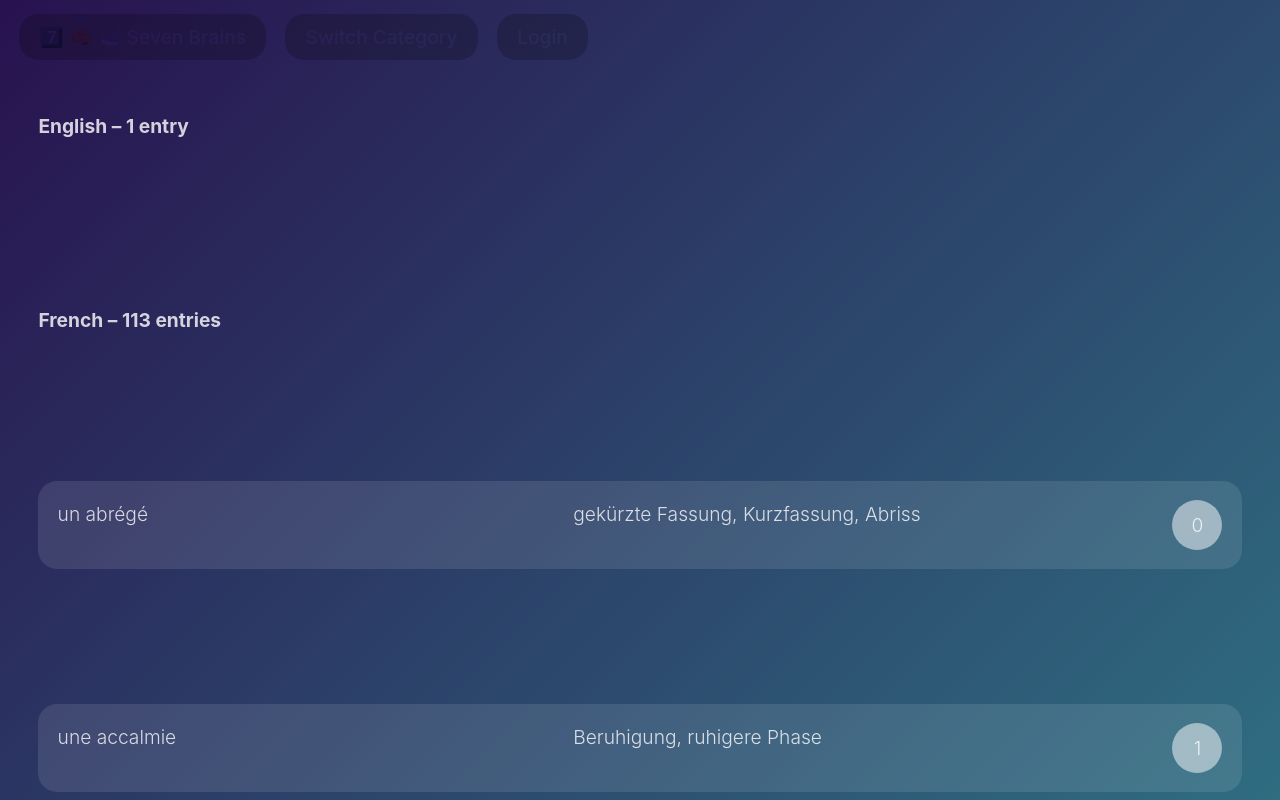
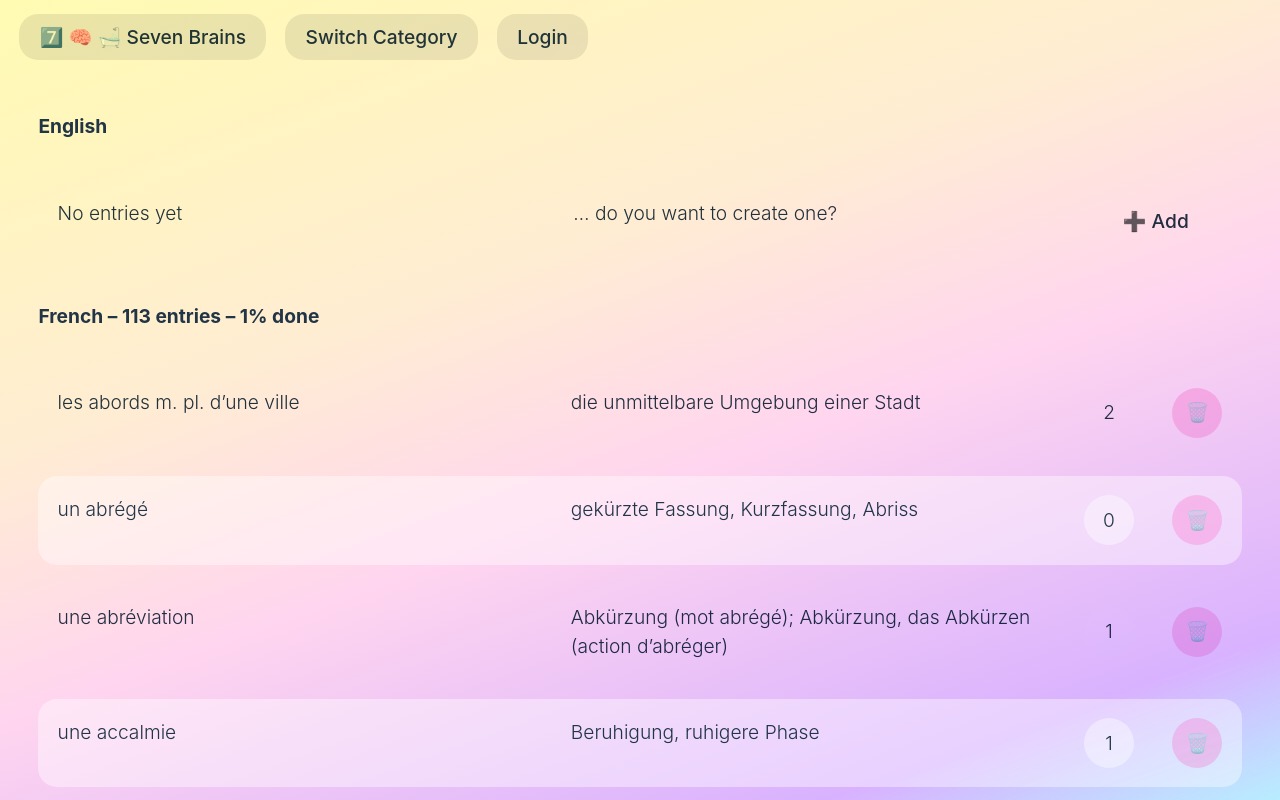
Before and after one commit to extra-jalapenos/apprendio-flashcard-app-frontend, a React (Vite) app: page /lookup in a window 1280 px wide. Shown: the top 800 px of the page. Built offline with nearby package versions, Linux system fonts and the light colour scheme; data requests are answered from the project's data file.

Commit message:
css light / dark theme

```diff
--- a/src/App.jsx
+++ b/src/App.jsx
@@ -7,9 +7,7 @@ import Practice from './components/Practice/Practice'
 import CategorySelection from './components/CategorySelection'
 import Login from './components/Login/Login'
 import Header from './components/header/Header'
-import "./Header.css"
 import Footer from './components/footer/Footer'
-import "./Footer.css"
 import Lookup from './components/Analytics/Lookup'
 
 const userContext = createContext()
--- a/src/Header.css
+++ b/src/Header.css
@@ -12,11 +12,11 @@ nav {
 }
 
 nav button, label {
+  background-color: var(--buttonbackground);
+  mix-blend-mode: multiply;
   border-radius: 1em;
   padding: 0.5rem 1rem;
   margin: 0.25rem 0.5rem;
-  background-color: var(--grey);
-  mix-blend-mode: multiply;
 }
 
 label {
--- a/src/api/db.json
+++ b/src/api/db.json
@@ -1390,7 +1390,7 @@
     {
       "id": 114,
       "categoryId": 2,
-      "stage": 0,
+      "stage": 10,
       "last": "2023-11-29",
       "repetitions": {
         "correct": 0,
@@ -1398,19 +1398,6 @@
       },
       "prompt": "au premier abord / de prime abord",
       "answer": "gleich zu Beginn (schon), auf den ersten Blick, beim ersten Anschein"
-    },
-    {
-      "categoryId": 1,
-      "stage": 0,
-      "last": "2023-11-30T10:04:31.914Z",
-      "repetitions": {
-        "correct": 0,
-        "wrong": 0
-      },
-      "prompt": "Test Entry",
-      "answer": "Answer",
-      "clue": "asd",
-      "id": 115
     },
     {
       "categoryId": "1",
--- a/src/components/Analytics/Lookup.jsx
+++ b/src/components/Analytics/Lookup.jsx
@@ -1,18 +1,19 @@
-import { baseURL, headers } from "../../helpers/constants"
+import { baseURL, headers, maxStage } from "../../helpers/constants"
+import { deleteEntry } from "../../helpers/functions"
 import { useEffect, useState } from "react"
-import CreateEntry from "../CreateEntry"
 import { useNavigate } from "react-router"
 
 function ListPair ({card}) {
   const {prompt, answer, stage} = card
   return (
-    <p className="listentry threeColumns">
+    <div className="listentry threeColumns">
       <p>{prompt}</p>
       <p>{answer}</p>
       <div className="buttoncontainer">
-        <p className="circlebutton">{stage}</p>
+        <p className={stage >= maxStage ? "circlebutton green" : "circlebutton"}>{stage}</p>
+        <p className="circlebutton delete red" onClick={() => deleteEntry(card.id)}>🗑️</p>
       </div>
-    </p>
+    </div>
   )
 }
 
@@ -23,17 +24,20 @@ function CategorySection ({title, entries}) {
     <section>
       <h2>{title}</h2>
       <div className="list">
-        <p className="listentry twoColumns">
-          <p>No entries yet – do you want to create one?</p>
-          <button onClick={() => navigate("/new-entry")}>➕ Add Entry</button>
-        </p>
+        <div className="listentry">
+          <p>No entries yet</p>
+          <p>… do you want to create one?</p>
+          <button onClick={() => navigate("/new-entry")}>➕ Add</button>
+        </div>
       </div>
     </section>
   )
 
+  const donePercent = Number((entries.filter(entry => entry.stage >= maxStage).length) / entries.length * 100).toFixed(0)
+
   return (
     <section>
-      <h2>{title} – {entries.length} {entries.length === 1 ? "entry" : "entries"}</h2>
+      <h2>{title} – {entries.length} {entries.length === 1 ? "entry" : "entries"} – {donePercent}% done</h2>
       <div className="list">
         {entries && entries.map((entry, index) => <ListPair key={index} card={entry}/>)}
       </div>
--- a/src/components/Practice/Practice.jsx
+++ b/src/components/Practice/Practice.jsx
@@ -162,10 +162,10 @@ export default function Practice () {
 
   if (entries && entries.length === 0) {
     return (
-      <>
+      <div className="center">
         <h3>Whoops! There are no entries for {category.title}</h3>
         <button onClick={() => navigate("/new-entry")}>➕ Add Entry</button>
-      </>
+      </div>
     )
   }
 
--- a/src/components/Start.jsx
+++ b/src/components/Start.jsx
@@ -1,6 +1,8 @@
 import { useNavigate } from "react-router"
+
 export default function Start() {
   const navigate = useNavigate()
+
   return (
     <div className="center">
       <h1>Welcome back!</h1>
--- a/src/helpers/constants.js
+++ b/src/helpers/constants.js
@@ -1,4 +1,8 @@
 export const baseURL = "http://localhost:3000"
+
+export const headers = {
+  "content-type": "application/json"
+}
 
 export const entryBlueprint = {
   "categoryId": "",
@@ -12,10 +16,6 @@ export const entryBlueprint = {
 "answer": ""
 }
 
-export const headers = {
-  "content-type": "application/json"
-}
-
 export const maxStage = 10
 
 export const siteTitle = "7️⃣ 🧠 🛁 Seven Brains"
--- /dev/null
+++ b/src/helpers/functions.js
@@ -0,0 +1,40 @@
+import { baseURL, headers } from "./constants"
+
+
+export const getEntries = async () => {
+  const endpoint = "/entries/"
+
+  const options = {
+    headers: headers
+  }
+
+  return await fetch(baseURL + endpoint, options)
+}
+
+export const deleteEntry = (id) => {
+  const endpoint = "/entries/" + id
+
+  const options = {
+    method: "DELETE",
+    headers: headers
+  }
+
+  fetch(baseURL + endpoint, options)
+    .then(response => response.json())
+    .then(data => console.log(data))
+    .catch(error => console.log("error deleting entry, id:", id, error))
+}
+
+export const deleteCategory = (id) => {
+  const endpoint = "/category/" + id
+
+  const options = {
+    method: "DELETE",
+    headers: headers
+  }
+
+  fetch(baseURL + endpoint, options)
+    .then(response => response.json())
+    .then(data => console.log(data))
+    .catch(error => console.log("error deleting entry, id:", id, error))
+}
--- a/src/index.css
+++ b/src/index.css
@@ -7,22 +7,21 @@
   --textcolor: var(--black);
   color:  rgba(255, 255, 255, 0.8);
 
-  --pink: rgba(255, 83, 189, 0.5);
-  --red: rgba(235, 0, 59, 0.5);
-  --orange: rgb(255, 232, 200);
-  --yellow: rgba(255,252,198,1);
-  --green: rgba(0, 235, 110, 0.5);
-  --blue: rgba(0, 176, 235, 0.5);
-  --violet: rgba(91, 0, 182, 0.5);
-  --white: rgba(255,255,255, 0.33);
+  --pink: rgb(129, 39, 94, 0.8);
+  --red: rgb(136, 33, 59, 0.8);
+  --orange: rgb(127, 92, 43, 0.8);
+  --yellow: rgba(125, 119, 0, 0.8);
+  --green: rgba(52, 98, 86, 0.8);
+  --blue: rgba(26, 64, 99, 0.8);
+  --violet: rgba(59, 0, 119, 0.8);
+  --white: rgba(116, 116, 116, 0.33);
   --grey: rgba(150, 150, 150, 0.5);
+  --buttonbackground: rgba(40, 40, 40, 0.333);
 
   --lightWhite: rgba(255, 255, 255, 0.1);
   --mediumWhite: rgba(255, 255, 255, 0.25);
+  background: linear-gradient(160deg, var(--pink) 0%, var(--violet) 36%, var(--blue) 87%, var(--green) 100%);
 
-  background: linear-gradient(-45deg,
-  rgb(47, 109, 129) 0%,
-  rgb(40, 18, 79) 100%);
   font-synthesis: none;
   text-rendering: optimizeLegibility;
   -webkit-font-smoothing: antialiased;
@@ -110,12 +109,11 @@ button, input, select {
   align-items: center;
 }
 
-input, button {
-  background-color: rgba(255, 255, 255, 0.5);
+input, button, .circlebutton {
+  background-color: var(--lightWhite);
 }
 
 .circlebutton {
-  background-color: rgba(255, 255, 255, 0.5);
   box-sizing: border-box;
   margin: 1rem;
   height: 50px;
@@ -135,6 +133,16 @@ input, button {
 
 .red {
   background-color: var(--red);
+}
+
+.delete {
+  opacity: 0.5;
+  transition: opacity 250ms ease-in-out;
+}
+
+.delete:hover {
+  opacity: 1;
+  transition: opacity 500ms ease-in-out;
 }
 
 .card, textarea  {
@@ -195,18 +203,28 @@ textarea {
 }
 
 
-/* @media (prefers-color-scheme: light) {
+@media (prefers-color-scheme: light) {
   :root {
     color: #213547;
-    --grey: rgba(240, 240, 240, 1);
-    background: linear-gradient(333deg, rgba(183,238,255,1) 0%, rgba(238,222,255,1) 36%, rgba(255,220,244,1) 57%, rgba(247,237,223,1) 87%, rgba(255,252,198,1) 100%);
+    --pink: rgba(255, 117, 202, 0.3);
+    --red: rgba(255, 128, 160, 0.3);
+    --orange: rgba(255, 194, 109, 0.3);
+    --yellow: rgba(255, 242, 0, 0.3);
+    --green: rgba(0, 255, 119, 0.3);
+    --blue: rgba(0, 132, 255, 0.3);
+    --violet: rgba(128, 0, 255, 0.3);
     --green: rgba(106, 232, 203, 0.5);
     --blue: rgba(113, 219, 255, 0.5);
     --red: rgba(255, 83, 189, 0.5);
+    --buttonbackground: rgba(150, 150, 150, 0.2);
+    --lightWhite: rgba(255,255,255, 0.4);
+    --lightestWhite: rgba(255,255,255, 0.1);
+    background: linear-gradient(160deg, var(--yellow) 0%, var(--orange) 36%, var(--pink) 57%, var(--violet) 87%, var(--blue) 100%);
+
+    background-attachment: fixed;
   }
 
   button {
-    background-color: rgba(255, 255, 255, 0.25);
     border: 1px white transparent;
   }
 
@@ -215,4 +233,4 @@ textarea {
     border-color: var(--pink);
     transition: background-color 5000ms linear;
   }
-} */
+}
--- a/src/main.jsx
+++ b/src/main.jsx
@@ -2,6 +2,8 @@ import React from 'react'
 import ReactDOM from 'react-dom/client'
 import App from './App.jsx'
 import './index.css'
+import "./Header.css"
+import "./Footer.css"
 import { BrowserRouter } from 'react-router-dom'
 
 ReactDOM.createRoot(document.getElementById('root')).render(
```
